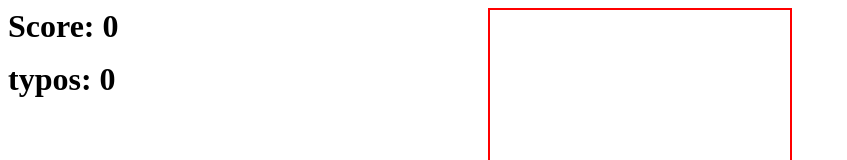
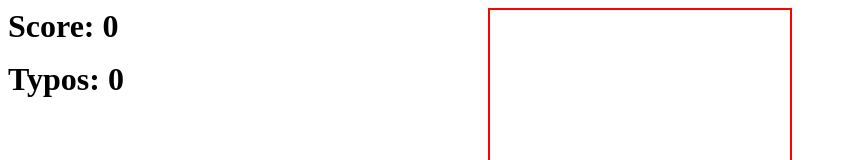
Before and after one commit to KubackiWojciech/hangman-english-game, a React app: page / in a window 1280 px wide. Shown: the top 160 px of the page, without its empty margins (0-847 px from the left). Built offline with nearby package versions, Linux system fonts and the light colour scheme.

Commit message:
fixed typos update

```diff
--- a/src/app/App.tsx
+++ b/src/app/App.tsx
@@ -69,7 +69,7 @@ export default function App() {
         wonGame();
       }
     } else {
-      setTypos(typos + 1);
+      setTypos(t => t + 1);
       let updatedMissedLetters = missedLetters;
       updatedMissedLetters.push(currentKey);
       setMissedLetters(structuredClone(updatedMissedLetters));
@@ -85,7 +85,7 @@ export default function App() {
     setGuessedLetters(requiredLetters);
     setTimeout(() => {
       startNewGame();
-    }, 750);
+    }, 1500);
   };
 
   function wonGame() {
--- a/src/scoreboard/Scoreboard.tsx
+++ b/src/scoreboard/Scoreboard.tsx
@@ -9,8 +9,8 @@ export default function Scoreboard() {
 
     return (
         <div id="score-board">
-            <h1>{'Score: ' + globalScore}</h1>
-            <h1>{'typos: ' + typos}</h1>
+            <h1>Score: {globalScore}</h1>
+            <h1>Typos: {typos}</h1>
         </div>
     )
 }
```
